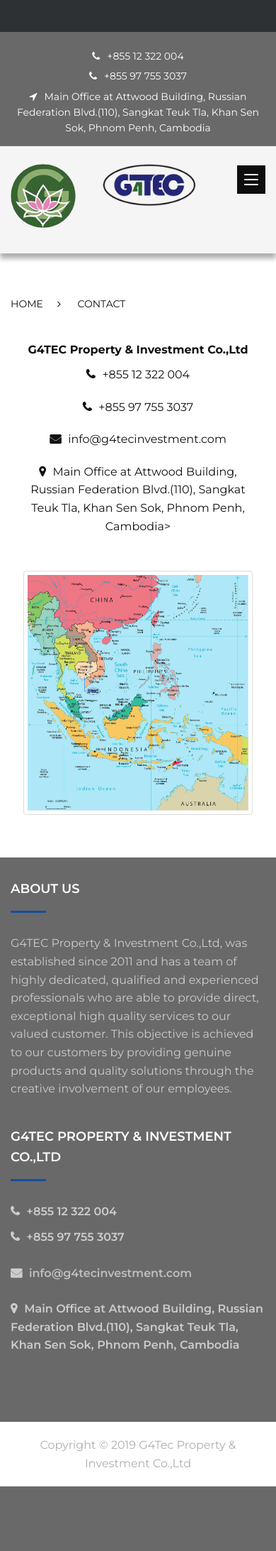
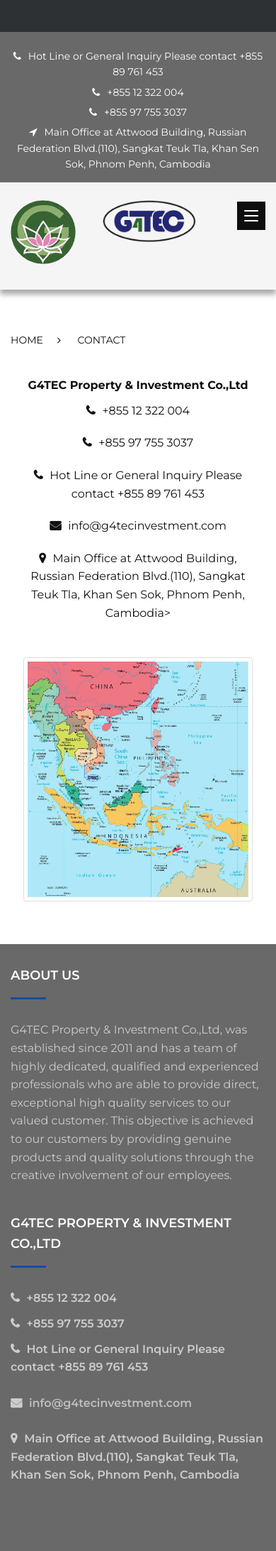
Before and after one commit to visatch/Springboot_G4Tec, a Spring Boot app: page /contact-us in a window 390 px wide; the page is wider, and only the part inside the window is pictured. Shown: the top 2185 px of that part at 71% size. Before the commit the page ends 2094 px from the top of that part, so only its background shows below. Run offline with Spring Boot 4, Linux system fonts and the light colour scheme; some libraries are stand-ins or nearby versions.

Commit message:
add new phone number

```diff
--- a/src/main/resources/templates/contact-us.html
+++ b/src/main/resources/templates/contact-us.html
@@ -38,6 +38,7 @@
                             <p><b>G4TEC Property & Investment Co.,Ltd</b></p>
                             <p class="p-1"><i class="icon fa fa-phone"></i>+855 12 322 004</p>
                             <p class="p-1"><i class="icon fa fa-phone"></i>+855 97 755 3037</p>
+                            <p class="p-1"><i class="icon fa fa-phone"></i>Hot Line or General Inquiry Please contact +855 89 761 453</p>
                             <p class="p-1"><i class="icon fa fa-envelope"></i><a href="mailto:info@g4tecinvestment.com">info@g4tecinvestment.com</a></p>
                             <p class="p-1"><i class="icon fa fa-map-marker"></i>Main Office at Attwood Building, Russian Federation Blvd.(110), Sangkat Teuk Tla, Khan Sen Sok, Phnom Penh, Cambodia>
                         </div>
@@ -57,5 +58,6 @@
         </div>
     </div>
 </div>
+</div>
 </body>
 </html>
--- a/src/main/resources/templates/fragments/footer.html
+++ b/src/main/resources/templates/fragments/footer.html
@@ -19,6 +19,7 @@
                                 <li class="address clearfix">
                                     <p class="mb-10px"><i class="icon fa fa-phone"></i>+855 12 322 004</p>
                                     <p class="mb-10px"><i class="icon fa fa-phone"></i>+855 97 755 3037</p>
+                                    <p class="mb-10px"><i class="icon fa fa-phone"></i>Hot Line or General Inquiry Please contact +855 89 761 453</p>
                                 </li>
                                 <li class="phone clearfix">
                                     <p class="mb-10px"><i class="icon fa fa-envelope"></i><a href="mailto:info@g4tecinvestment.com">info@g4tecinvestment.com</a></p>
--- a/src/main/resources/templates/fragments/header.html
+++ b/src/main/resources/templates/fragments/header.html
@@ -35,11 +35,10 @@
                             <div class="col-md-12 col-sm-12 col-xs-12">
                                 <div class="header_top_right">
                                     <ul class="company_extraa_info">
-                                        <li><span class="contact_number">+855 12 322 004</span>
-                                        <li class="p-r-0"><span class="contact_number">+855 97 755 3037</span>
-                                        </li>
-                                        <li><span class="location">Main Office at Attwood Building, Russian Federation Blvd.(110), Sangkat Teuk Tla, Khan Sen Sok, Phnom Penh, Cambodia</span><!-- .email_address -->
-                                        </li>
+                                        <li><span class="contact_number">Hot Line or General Inquiry Please contact +855 89 761 453</span></li>
+                                        <li><span class="contact_number">+855 12 322 004</span></li>
+                                        <li class="p-r-0"><span class="contact_number">+855 97 755 3037</span></li>
+                                        <li><span class="location">Main Office at Attwood Building, Russian Federation Blvd.(110), Sangkat Teuk Tla, Khan Sen Sok, Phnom Penh, Cambodia</span><!-- .email_address --></li>
                                     </ul>
 <!--                                    <ul class="company_extraa_info">-->
 <!--                                        <li><span>Vietnam, Thailand</span></li>-->
```
